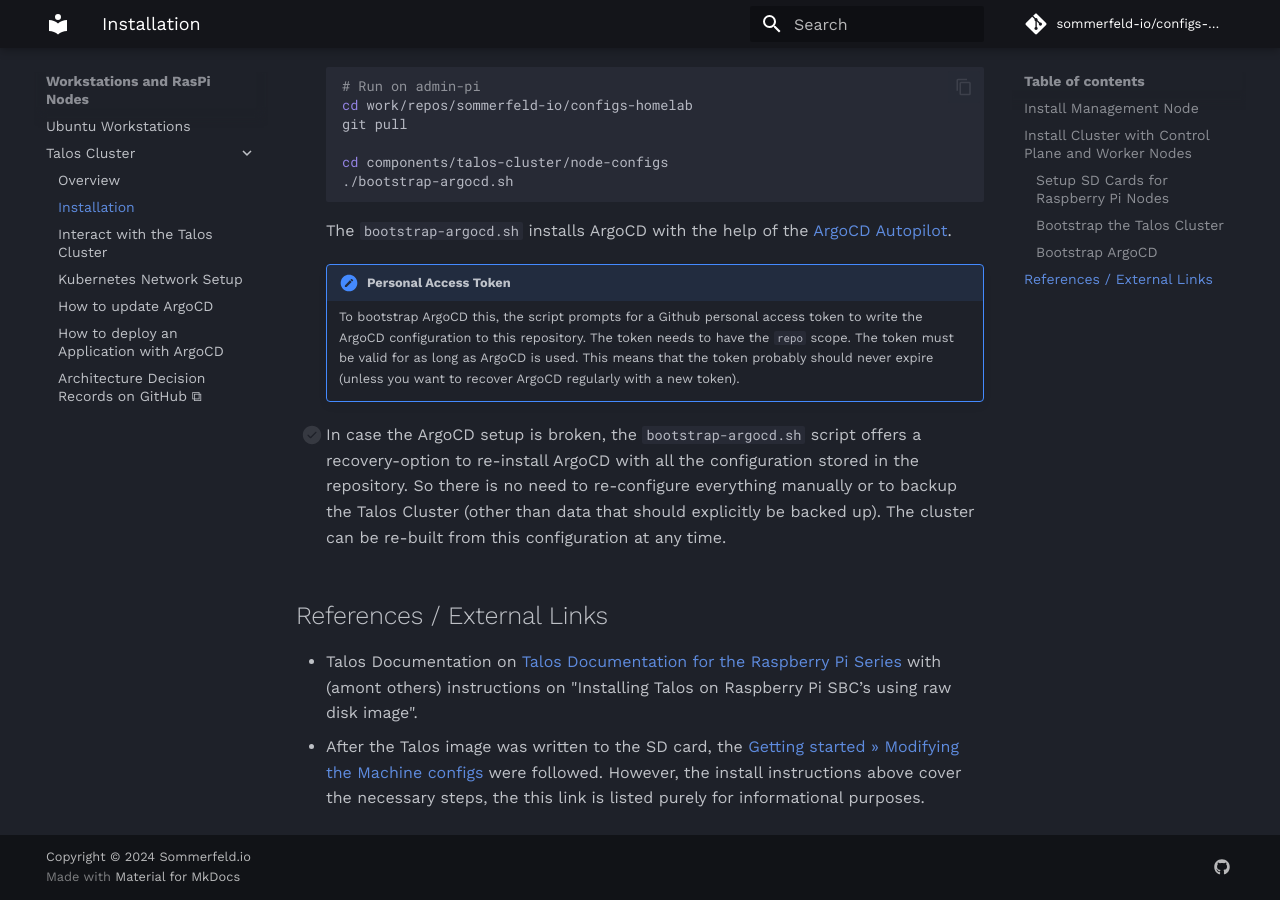
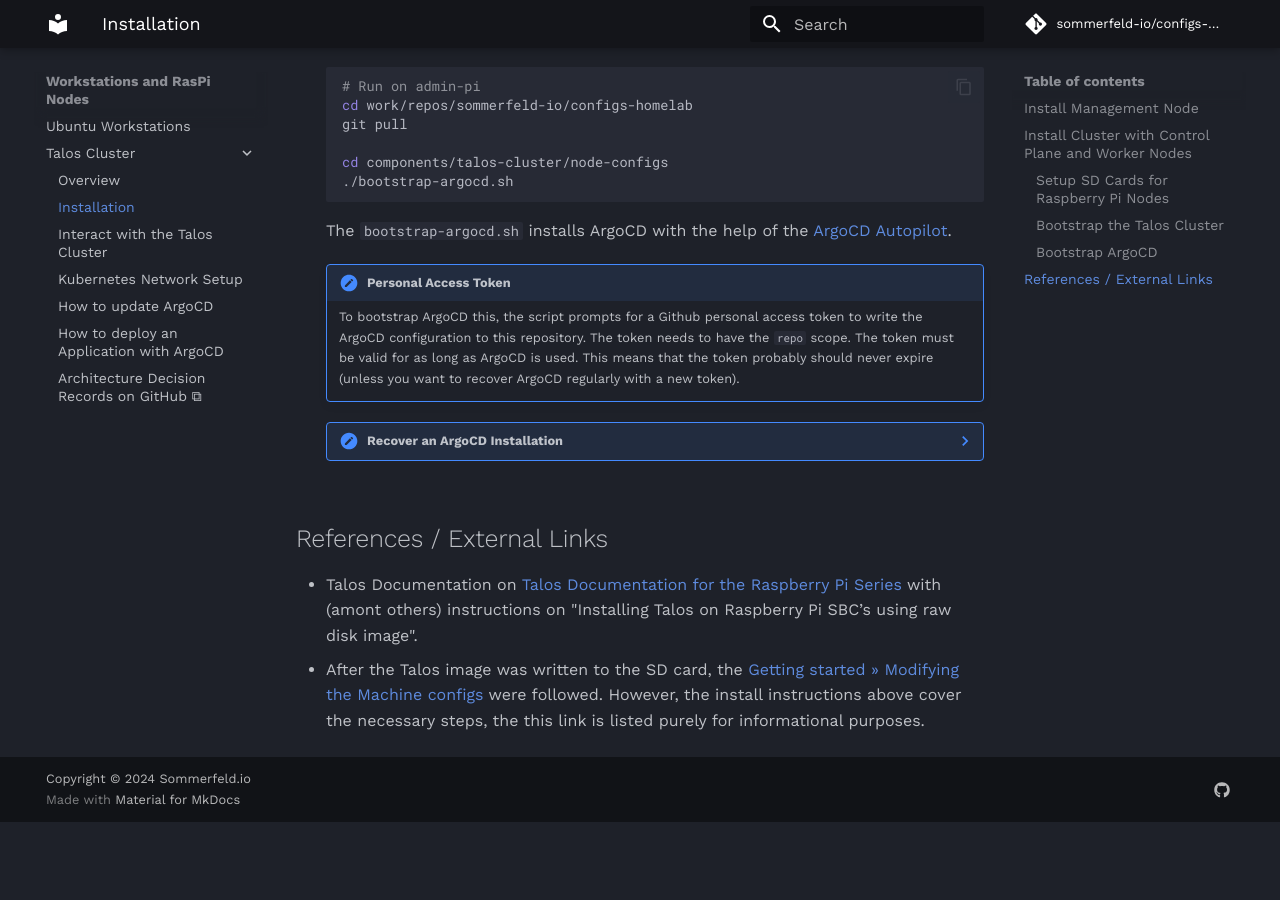
Before and after one commit to sommerfeld-io/configs-homelab, an MkDocs documentation site: the page built from docs/nodes/talos-cluster/installation.md, in a window 1280 px wide and 900 px high, scrolled down 2457 px. Built offline with MkDocs 1.6.1 and Material for MkDocs 9.7.7, drawn with Linux system fonts in a browser that asks for light colours; comment, search, counter and statistics services are not loaded; after the commit the page ends 3279 px from its top, so only the background shows below that.

Commit message:
docs: recover ArgoCD

```diff
--- a/docs/nodes/talos-cluster/installation.md
+++ b/docs/nodes/talos-cluster/installation.md
@@ -89,7 +89,8 @@
     !!! note "Personal Access Token"
         To bootstrap ArgoCD this, the script prompts for a Github personal access token to write the ArgoCD configuration to this repository. The token needs to have the `repo` scope. The token must be valid for as long as ArgoCD is used. This means that the token probably should never expire (unless you want to recover ArgoCD regularly with a new token).
 
-- [ ] In case the ArgoCD setup is broken, the `bootstrap-argocd.sh` script offers a recovery-option to re-install ArgoCD with all the configuration stored in the repository. So there is no need to re-configure everything manually or to backup the Talos Cluster (other than data that should explicitly be backed up). The cluster can be re-built from this configuration at any time.
+    ??? note "Recover an ArgoCD Installation"
+        In case the ArgoCD setup is broken, the `bootstrap-argocd.sh` script offers a recovery-option to re-install ArgoCD with all the configuration stored in the repository. So there is no need to re-configure everything manually or to backup the Talos Cluster (other than data that should explicitly be backed up). The cluster can be re-built from this configuration at any time.
 
 ## References / External Links
 
```
